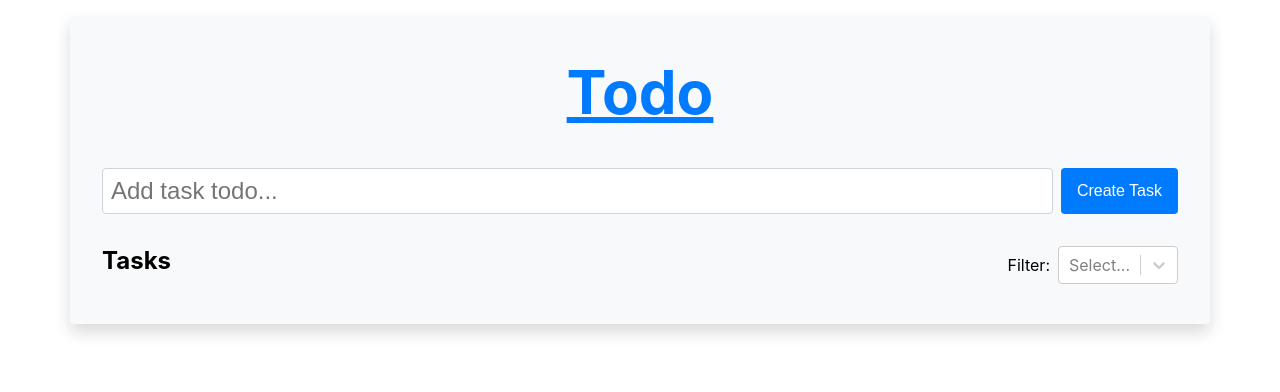
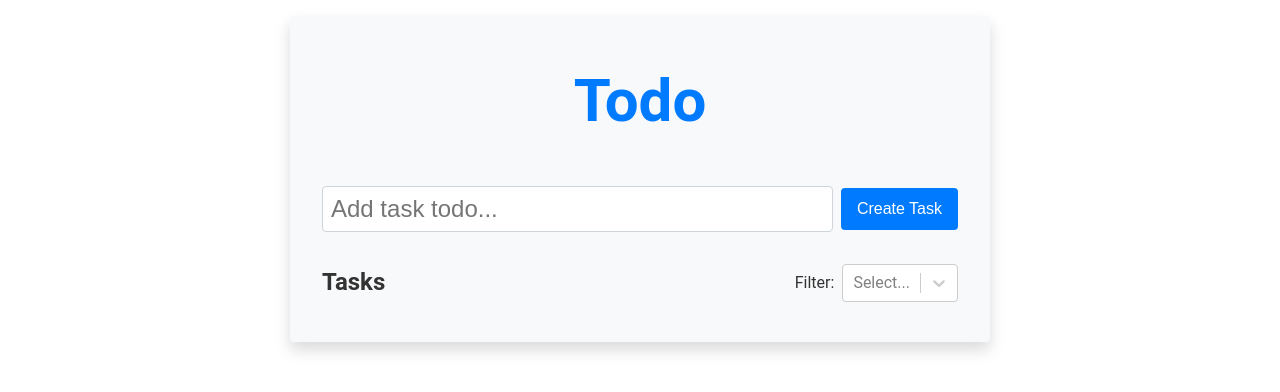
Before and after one commit to fyrepenguin/todo, a React (Create React App) app: page / in a window 1280 px wide. Shown: the top 392 px of the page. Built offline with nearby package versions, Linux system fonts and the light colour scheme.

Commit message:
Minor UI fixes

```diff
--- a/public/index.html
+++ b/public/index.html
@@ -24,7 +24,7 @@
       work correctly both with client-side routing and a non-root public URL.
       Learn how to configure a non-root public URL by running `npm run build`.
     -->
-    <title>React App</title>
+    <title>Todo App</title>
   </head>
   <body>
     <noscript>You need to enable JavaScript to run this app.</noscript>
--- a/src/App.css
+++ b/src/App.css
@@ -21,7 +21,6 @@ h1,h2,h3,h4,h5,h6, p {
   padding: 1.5rem;
   text-align:center;
   font-size: 2.5rem;
-  text-decoration: underline;
   display: flex;
   align-items: center;
   justify-content: center;
@@ -34,7 +33,7 @@ h1,h2,h3,h4,h5,h6, p {
   align-items: center;
   justify-content: center;
   margin: 1rem auto 2rem;
-  max-width: 1280px;
+  max-width: 700px;
   padding: 0px 1rem;
 }
 .task-input-container input {
@@ -50,7 +49,7 @@ h1,h2,h3,h4,h5,h6, p {
   background-color: #007bff;
   color: #fff;
   border: none;
-  padding: .875rem 1rem;
+  padding: .75rem 1rem;
   border-radius: .25rem;
   font-size: 1rem;
   cursor: pointer;
@@ -61,6 +60,7 @@ h1,h2,h3,h4,h5,h6, p {
   align-items: center;
   gap: 0.25rem;
   width: 100%;
+  font-size: 1.25rem;
   padding: 0.5rem 1rem;
   justify-content: space-between;
 }
@@ -68,19 +68,19 @@ h1,h2,h3,h4,h5,h6, p {
 .task-item button {
   display: none;
   cursor: pointer;
-  font-size: 1rem;
+  font-size: 1.25rem;
 }
 .task-item:hover {
   background-color: #E9EEF6;
 }
 .task-item:hover button{
   display: block;
-
 }
 .task-item-buttons-container {
   display: flex;
-  gap: 0.5rem
+  gap: 0.5rem;
 }
+
 .edit-button {
   line-height: 1;
   background: none;
@@ -176,6 +176,8 @@ button.modal-open {
   perspective: 1000;
   outline:1px solid transparent;
   opacity:0;
+  overflow: auto;
+  max-height: calc(100vh - 5rem);
 }
 
 .modal.open .modal-content {
@@ -252,6 +254,11 @@ input:focus {
   outline: 0;
   border-color: #007bff;
 }
+
+.modal .input-image {
+  display: none;
+}
+
 .modal footer {
   display: flex;
   justify-content: flex-end;
@@ -288,18 +295,6 @@ input:focus {
 
 @media (min-width: 768px) {
   .main-container {
-    max-width: 720px;
+    max-width: 700px;
   }
 }
-
-@media (min-width: 992px) {
-  .main-container {
-    max-width: 960px;
-  }
-}
-
-@media (min-width: 1200px) {
-  .main-container {
-    max-width: 1140px;
-  }
-}
--- a/src/App.js
+++ b/src/App.js
@@ -12,11 +12,12 @@ function App() {
     tags: [],
     priority: false,
     image: "",
-    completed: false
+    completed: false,
+    createdAt: null
   };
 
   const onCreate = newTask => {
-    newTask.title.length > 0 && setTasks([...tasks, newTask]);
+    newTask.title.length > 0 && setTasks([newTask, ...tasks]);
 
   };
   const onUpdate = (task, id) => {
--- a/src/components/TaskForm.js
+++ b/src/components/TaskForm.js
@@ -95,15 +95,17 @@ const TaskForm = ({ modal, toggle, onCreate, task: taskData, defaultTask, type =
 
                 </div>
                 <div className="form-group" >
+                  Image
                   <label htmlFor="image">
-                    Image
+                    <img src={task.image} alt="" width="200" style={{ cursor: 'pointer' }} />
                   </label>
                   <input
                     id="image"
+                    className='input-image'
                     name="image"
+                    accept="image/*"
                     type="file"
                     onChange={onImageChange}
-                    value={task.image}
                   />
                 </div>
 
--- a/src/components/TodoList.js
+++ b/src/components/TodoList.js
@@ -5,7 +5,7 @@ import TaskItem from './TaskItem';
 import Select from 'react-select';
 
 const TodoList = ({ tasks, onCreate, onUpdate, onDelete }) => {
-  const defaultTask = { title: "", description: "", deadline: null, tags: [], priority: false, image: "", completed: false, id: null }
+  const defaultTask = { title: "", description: "", deadline: null, tags: [], priority: false, image: "", completed: false, id: null, createdAt: null };
   const [modal, setModal] = useState(false);
   const [selected, setSelected] = useState([]);
   const [filteredTasks, setFilteredTasks] = useState(tasks);
@@ -27,7 +27,7 @@ const TodoList = ({ tasks, onCreate, onUpdate, onDelete }) => {
   }
 
   const addTask = () => {
-    onCreate({ ...defaultTask, title, id: uuidv4() })
+    onCreate({ ...defaultTask, title, id: uuidv4(), createdAt: new Date().getTime() });
     setTitle('');
   }
   const handleInput = (e) => {
@@ -51,6 +51,54 @@ const TodoList = ({ tasks, onCreate, onUpdate, onDelete }) => {
       setFilteredTasks(tasks)
     }
   }, [tasks, selected])
+
+
+  // push tasks that are completed to the bottom of the list
+  const sortTasksByStatus = (tasks) => {
+    return tasks.sort((a, b) => {
+      if (a.completed && !b.completed) {
+        return 1
+      } else if (!a.completed && b.completed) {
+        return -1
+      } else {
+        return 0
+      }
+    })
+  }
+
+  const sortTasksByCreatedAt = (tasks) => {
+    return tasks.sort((a, b) => {
+      if (a.createdAt > b.createdAt) {
+        return -1
+      } else if (a.createdAt < b.createdAt) {
+        return 1
+      } else {
+        return 0
+      }
+    })
+  }
+
+  const sortTasksByPriority = (tasks) => {
+    return tasks.sort((a, b) => {
+      if (a.priority && !b.priority) {
+        return -1
+      } else if (!a.priority && b.priority) {
+        return 1
+      } else {
+        return 0
+      }
+    })
+  }
+
+  const sortTasks = (tasks) => {
+    return sortTasksByStatus(sortTasksByPriority(sortTasksByCreatedAt(tasks)))
+  }
+
+  useEffect(() => {
+    setFilteredTasks(sortTasks(tasks))
+    // eslint-disable-next-line react-hooks/exhaustive-deps
+  }, [tasks])
+
 
 
   return (
--- a/src/index.css
+++ b/src/index.css
@@ -1,6 +1,10 @@
 body {
   margin: 0;
-  font-family: -apple-system, BlinkMacSystemFont, 'Segoe UI', 'Roboto', 'Oxygen',
+  font-size: 16px;
+  line-height: 1.5;
+  color: #333;
+  background-color: #fff;
+  font-family: 'Roboto', 'Oxygen',
     'Ubuntu', 'Cantarell', 'Fira Sans', 'Droid Sans', 'Helvetica Neue',
     sans-serif;
   -webkit-font-smoothing: antialiased;
```
Also changed, not shown: public/manifest.json.
